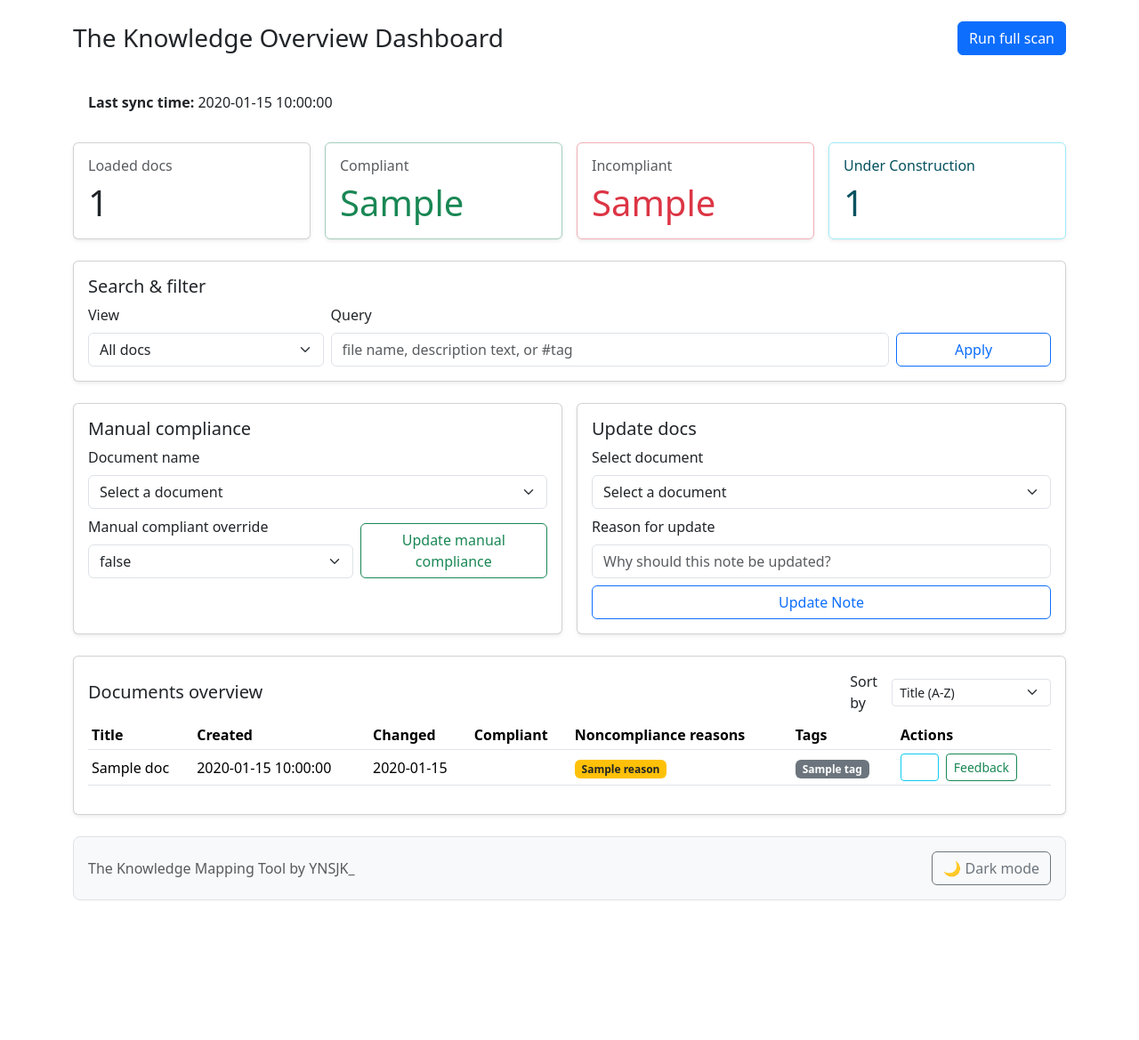
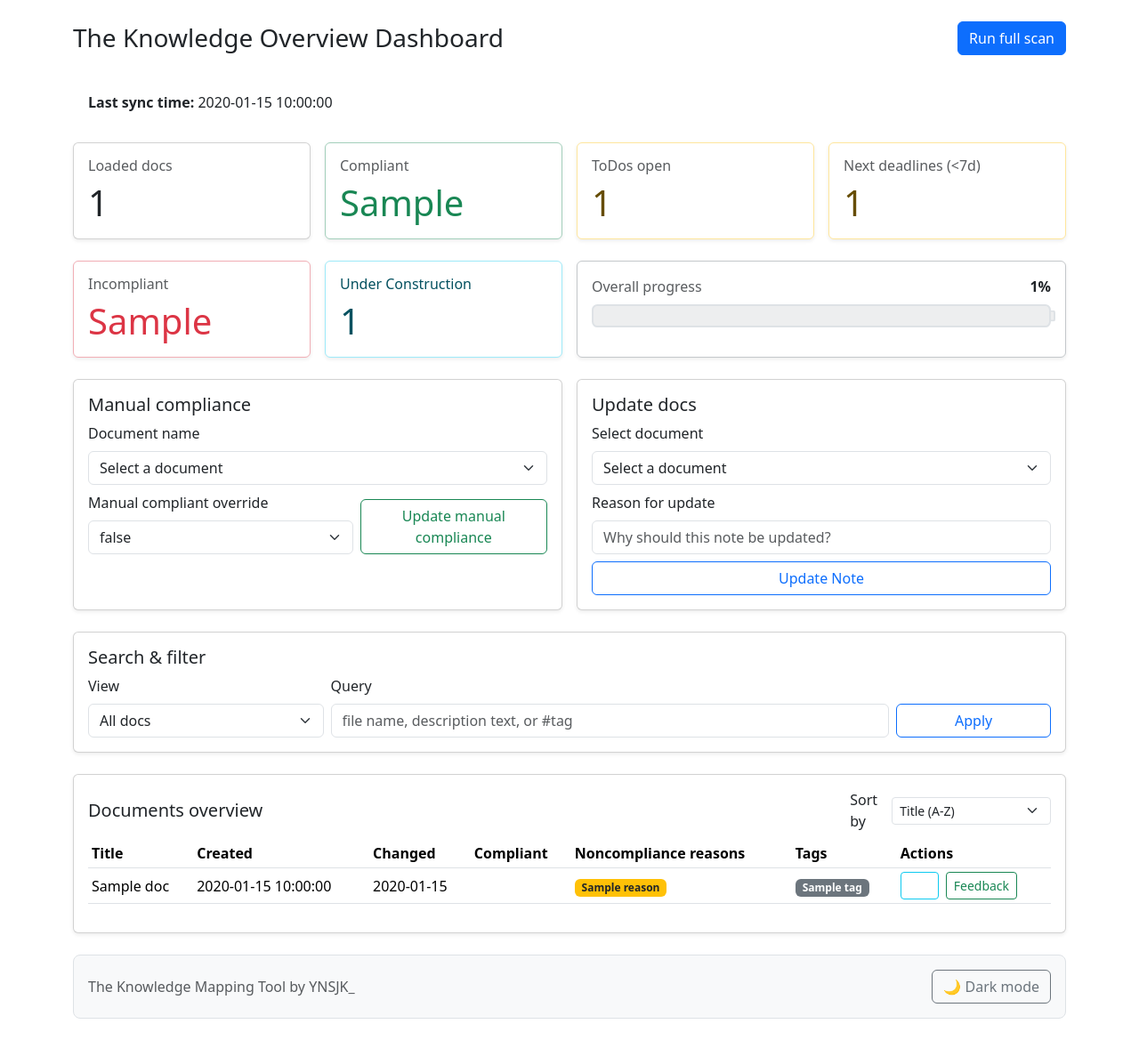
Before and after one commit to supernova576/the_knowledge_mapping, a Flask app: template templates/index.html in a window 1280 px wide. Shown: the part 82-1251 px from the top of the page at 89% size. Before the commit the page ends 1094 px from the top, so only its background shows below. Run offline with Flask 3, Linux system fonts and the light colour scheme; the template is opened without the code that fills it: most values are stand-ins (such as "Sample title", 1, 10 or a date in 2020).

Commit message:
adds battery style progress bar; adds more information to index page

```diff
--- a/app.py
+++ b/app.py
@@ -32,6 +32,13 @@ SW_STATUS_OPTIONS = ["", "Not Started", "In Progress", "Done", "Not Needed"]
 TODO_PRIORITY_OPTIONS = ["Low", "Medium", "High"]
 TODO_PRIORITY_ORDER = {"High": 0, "Medium": 1, "Low": 2}
 DEADLINE_STATUS_OPTIONS = ["Not Started", "In Progress", "Done"]
+INDEX_PROGRESS_WEIGHTS = {
+    "under_construction": 0.2,
+    "incompliant": 0.2,
+    "todos": 0.2,
+    "deadlines": 0.2,
+    "ai_gap": 0.2,
+}
 
 
 def _normalize_todo_priority(value: str | None) -> str:
@@ -680,6 +687,104 @@ def _load_deadlines(parser: DocsParser, include_description: bool = False) -> li
     return sorted(processed_rows, key=_deadline_sort_key)
 
 
+def _count_open_todos(todos: list[dict]) -> int:
+    return len([todo for todo in todos if str(todo.get("progress", "")).strip() != "Done"])
+
+
+def _count_upcoming_deadlines(deadlines: list[dict], days_window: int = 7) -> int:
+    now = datetime.now()
+    cutoff = now + timedelta(days=days_window)
+    upcoming_count = 0
+
+    for deadline in deadlines:
+        if str(deadline.get("status", "")).strip() == "Done":
+            continue
+
+        deadline_date = _parse_deadline_date(deadline.get("date", ""))
+        if deadline_date is None:
+            continue
+
+        deadline_time = _parse_deadline_time(deadline.get("time", ""))
+        deadline_at = (
+            datetime.combine(deadline_date.date(), deadline_time)
+            if deadline_time is not None
+            else datetime.combine(deadline_date.date(), datetime.max.time())
+        )
+        if now <= deadline_at < cutoff:
+            upcoming_count += 1
+
+    return upcoming_count
+
+
+def _count_all_deadlines(deadlines: list[dict]) -> int:
+    return len(deadlines)
+
+
+def _normalize_ratio(value: int, total: int) -> float:
+    if total <= 0:
+        return 0.0
+    return max(0.0, min(1.0, value / total))
+
+
+def _normalize_count(value: int) -> float:
+    if value <= 0:
+        return 0.0
+    return value / (value + 1)
+
+
+def _calculate_latest_ai_feedback_average(database: db) -> float | None:
+    all_feedback_rows = _load_ai_feedback_rows(database, "", "")
+    latest_row_ids = _latest_ai_feedback_row_ids(all_feedback_rows)
+    scores = [
+        row["score_value"]
+        for row in all_feedback_rows
+        if int(row.get("id", 0)) in latest_row_ids and row.get("score_value") is not None
+    ]
+    return sum(scores) / len(scores) if scores else None
+
+
+def _calculate_index_progress(
+    *,
+    total_docs: int,
+    under_construction_count: int,
+    incompliant_docs: int,
+    open_todos_count: int,
+    total_deadlines_count: int,
+    average_ai_score: float | None,
+) -> dict:
+    safe_average_ai_score = 100.0 if average_ai_score is None else max(0.0, min(100.0, average_ai_score))
+    under_construction_norm = _normalize_ratio(under_construction_count, total_docs)
+    incompliant_norm = _normalize_ratio(incompliant_docs, total_docs)
+    todos_norm = _normalize_count(open_todos_count)
+    deadlines_norm = _normalize_count(total_deadlines_count)
+    ai_gap_norm = (100.0 - safe_average_ai_score) / 100.0
+
+    weighted_penalty = (
+        INDEX_PROGRESS_WEIGHTS["under_construction"] * under_construction_norm
+        + INDEX_PROGRESS_WEIGHTS["incompliant"] * incompliant_norm
+        + INDEX_PROGRESS_WEIGHTS["todos"] * todos_norm
+        + INDEX_PROGRESS_WEIGHTS["deadlines"] * deadlines_norm
+        + INDEX_PROGRESS_WEIGHTS["ai_gap"] * ai_gap_norm
+    )
+    progress_value = round(max(0.0, min(100.0, 100.0 * (1.0 - weighted_penalty))))
+
+    if progress_value >= 80:
+        progress_color = "bg-success"
+    elif progress_value >= 60:
+        progress_color = "bg-info"
+    elif progress_value >= 40:
+        progress_color = "bg-warning"
+    else:
+        progress_color = "bg-danger"
+
+    return {
+        "value": progress_value,
+        "color_class": progress_color,
+        "color": _progress_bar_color(progress_value),
+        "average_ai_score": safe_average_ai_score,
+    }
+
+
 def _load_hslu_overview(parser: DocsParser, database: db, semester: str, module: str, sw: str) -> tuple[list[str], str, list[str], str, str, list[dict], str]:
     rows = parser.parse_hslu_sw_overview()
     semesters = sorted(
@@ -840,6 +945,29 @@ def _format_feedback_score(value) -> str:
 def _interpolate_rgb(start: tuple[int, int, int], end: tuple[int, int, int], factor: float) -> tuple[int, int, int]:
     bounded_factor = max(0.0, min(1.0, factor))
     return tuple(round(start[index] + (end[index] - start[index]) * bounded_factor) for index in range(3))
+
+
+def _progress_bar_color(value: float) -> str:
+    bounded_value = max(0.0, min(100.0, float(value)))
+    color_stops = [
+        (0.0, (109, 56, 117)),
+        (30.0, (219, 31, 31)),
+        (50.0, (219, 106, 31)),
+        (75.0, (219, 191, 31)),
+        (90.0, (153, 219, 31)),
+        (100.0, (81, 120, 10)),
+    ]
+
+    for index in range(1, len(color_stops)):
+        end_position, end_color = color_stops[index]
+        start_position, start_color = color_stops[index - 1]
+        if bounded_value <= end_position:
+            segment_span = end_position - start_position
+            factor = 0.0 if segment_span == 0 else (bounded_value - start_position) / segment_span
+            rgb = _interpolate_rgb(start_color, end_color, factor)
+            return "#{:02X}{:02X}{:02X}".format(*rgb)
+
+    return "#{:02X}{:02X}{:02X}".format(*color_stops[-1][1])
 
 
 def _feedback_score_color(value) -> str:
@@ -982,8 +1110,21 @@ def index():
 
     _sort_docs(processed_docs, sort_by)
     last_sync_time = database.get_last_sync_time()
+    open_todos_count = _count_open_todos(_load_todos(parser, query=""))
+    deadlines = _load_deadlines(parser, include_description=False)
+    upcoming_deadlines_count = _count_upcoming_deadlines(deadlines)
+    total_deadlines_count = _count_all_deadlines(deadlines)
 
     under_construction_count = len(under_construction_docs)
+    average_ai_score = _calculate_latest_ai_feedback_average(database)
+    index_progress = _calculate_index_progress(
+        total_docs=total_docs,
+        under_construction_count=under_construction_count,
+        incompliant_docs=incompliant_docs,
+        open_todos_count=open_todos_count,
+        total_deadlines_count=total_deadlines_count,
+        average_ai_score=average_ai_score,
+    )
     manual_compliance_docs = sorted(
         [{"id": str(item.get("id", "")).strip(), "title": str(item.get("title", "")).strip()} for item in database.get_all_docs().values()],
         key=lambda value: value["title"].casefold(),
@@ -1001,6 +1142,11 @@ def index():
         last_sync_time=_format_sync_time_relative_to_now(last_sync_time),
         last_sync_alert=_sync_banner_state(last_sync_time),
         under_construction_count=under_construction_count,
+        open_todos_count=open_todos_count,
+        upcoming_deadlines_count=upcoming_deadlines_count,
+        total_progress=index_progress["value"],
+        total_progress_color_class=index_progress["color_class"],
+        total_progress_color=index_progress["color"],
         manual_compliance_docs=manual_compliance_docs,
     )
 
@@ -1816,12 +1962,7 @@ def ai_feedback_overview():
         key=lambda item: item["title"].casefold(),
     )
 
-    scores = [
-        row["score_value"]
-        for row in all_feedback_rows
-        if row.get("included_in_average") and row.get("score_value") is not None
-    ]
-    average_score = sum(scores) / len(scores) if scores else None
+    average_score = _calculate_latest_ai_feedback_average(database)
     openrouter_credits_left = str(database.get_setting("openrouter_credits_left", "N/A") or "").strip() or "N/A"
 
     return render_template(
--- a/static/css/app.css
+++ b/static/css/app.css
@@ -111,3 +111,32 @@ body {
   --bs-table-hover-bg: #ffc61a;
   color: #4a3200;
 }
+
+.km-battery-progress {
+  position: relative;
+  height: 1.6rem;
+  border: 2px solid var(--bs-border-color);
+  border-radius: 0.4rem;
+  background-color: rgba(var(--bs-secondary-rgb), 0.12);
+  overflow: visible;
+}
+
+.km-battery-progress::after {
+  content: "";
+  position: absolute;
+  top: 50%;
+  right: -0.45rem;
+  width: 0.3rem;
+  height: 0.8rem;
+  border: 2px solid var(--bs-border-color);
+  border-left: 0;
+  border-radius: 0 0.2rem 0.2rem 0;
+  transform: translateY(-50%);
+  background-color: rgba(var(--bs-secondary-rgb), 0.12);
+}
+
+.km-battery-progress-fill {
+  height: 100%;
+  border-radius: 0.2rem;
+  transition: width 0.3s ease, background-color 0.3s ease;
+}
--- a/templates/index.html
+++ b/templates/index.html
@@ -45,27 +45,35 @@
         <div class="row g-3 mb-4">
             <div class="col-lg col-md-6"><div class="card shadow-sm h-100"><div class="card-body"><h2 class="h6 text-muted">Loaded docs</h2><p class="display-6 mb-0">{{ total_docs }}</p></div></div></div>
             <div class="col-lg col-md-6"><div class="card shadow-sm border-success-subtle h-100"><div class="card-body"><h2 class="h6 text-muted">Compliant</h2><p class="display-6 text-success mb-0">{{ compliant_docs }}</p></div></div></div>
+            <div class="col-lg-3 col-md-6">
+                <div class="card shadow-sm border-warning-subtle h-100"><div class="card-body">
+                    <h2 class="h6 text-muted">ToDos open</h2>
+                    <p class="display-6 text-warning-emphasis mb-0">{{ open_todos_count }}</p>
+                </div></div>
+            </div>
+            <div class="col-lg-3 col-md-6">
+                <div class="card shadow-sm border-warning-subtle h-100"><div class="card-body">
+                    <h2 class="h6 text-muted">Next deadlines (&lt;7d)</h2>
+                    <p class="display-6 text-warning-emphasis mb-0">{{ upcoming_deadlines_count }}</p>
+                </div></div>
+            </div>
+        </div>
+
+        <div class="row g-3 mb-4">
             <div class="col-lg col-md-6"><div class="card shadow-sm border-danger-subtle h-100"><div class="card-body"><h2 class="h6 text-muted">Incompliant</h2><p class="display-6 text-danger mb-0">{{ incompliant_docs }}</p></div></div></div>
             <div class="col-lg col-md-6"><div class="card shadow-sm border-info-subtle h-100"><div class="card-body"><h2 class="h6 text-info-emphasis">Under Construction</h2><p class="display-6 text-info-emphasis mb-0">{{ under_construction_count }}</p></div></div></div>
+            <div class="col-lg-6 col-md-12">
+                <div class="card shadow-sm border-secondary-subtle h-100"><div class="card-body">
+                    <div class="d-flex justify-content-between align-items-center gap-2 mb-2">
+                        <h2 class="h6 text-muted mb-0">Overall progress</h2>
+                        <span class="fw-semibold">{{ total_progress }}%</span>
+                    </div>
+                    <div class="km-battery-progress" role="progressbar" aria-label="Overall progress" aria-valuemin="0" aria-valuemax="100" aria-valuenow="{{ total_progress }}">
+                        <div class="km-battery-progress-fill" style="width: {{ total_progress }}%; background-color: {{ total_progress_color }};"></div>
+                    </div>
+                </div></div>
+            </div>
         </div>
-
-        <div class="card shadow-sm mb-4"><div class="card-body">
-            <h2 class="h5">Search & filter</h2>
-            <form method="get" action="{{ url_for('index') }}" class="row g-2 align-items-end">
-                <div class="col-md-3"><label class="form-label">View</label><select name="view" class="form-select">
-                    <option value="all" {% if selected_view=='all' %}selected{% endif %}>All docs</option>
-                    <option value="name" {% if selected_view=='name' %}selected{% endif %}>By name</option>
-                    <option value="description" {% if selected_view=='description' %}selected{% endif %}>By description</option>
-                    <option value="tag" {% if selected_view=='tag' %}selected{% endif %}>By tag</option>
-                    <option value="compliant" {% if selected_view=='compliant' %}selected{% endif %}>Compliant only</option>
-                    <option value="incompliant" {% if selected_view=='incompliant' %}selected{% endif %}>Incompliant only</option>
-                    <option value="under_construction" {% if selected_view=='under_construction' %}selected{% endif %}>Under construction only</option>
-                </select></div>
-                <div class="col-md-7"><label class="form-label">Query</label><input name="q" value="{{ query }}" class="form-control" placeholder="file name, description text, or #tag" /></div>
-                <input type="hidden" name="sort" value="{{ selected_sort }}" />
-                <div class="col-md-2 d-grid"><button class="btn btn-outline-primary">Apply</button></div>
-            </form>
-        </div></div>
 
         <div class="row g-3 mb-4">
             <div class="col-md-6">
@@ -91,6 +99,24 @@
                 </div></div>
             </div>
         </div>
+
+        <div class="card shadow-sm mb-4"><div class="card-body">
+            <h2 class="h5">Search & filter</h2>
+            <form method="get" action="{{ url_for('index') }}" class="row g-2 align-items-end">
+                <div class="col-md-3"><label class="form-label">View</label><select name="view" class="form-select">
+                    <option value="all" {% if selected_view=='all' %}selected{% endif %}>All docs</option>
+                    <option value="name" {% if selected_view=='name' %}selected{% endif %}>By name</option>
+                    <option value="description" {% if selected_view=='description' %}selected{% endif %}>By description</option>
+                    <option value="tag" {% if selected_view=='tag' %}selected{% endif %}>By tag</option>
+                    <option value="compliant" {% if selected_view=='compliant' %}selected{% endif %}>Compliant only</option>
+                    <option value="incompliant" {% if selected_view=='incompliant' %}selected{% endif %}>Incompliant only</option>
+                    <option value="under_construction" {% if selected_view=='under_construction' %}selected{% endif %}>Under construction only</option>
+                </select></div>
+                <div class="col-md-7"><label class="form-label">Query</label><input name="q" value="{{ query }}" class="form-control" placeholder="file name, description text, or #tag" /></div>
+                <input type="hidden" name="sort" value="{{ selected_sort }}" />
+                <div class="col-md-2 d-grid"><button class="btn btn-outline-primary">Apply</button></div>
+            </form>
+        </div></div>
 
         <div class="card shadow-sm"><div class="card-body">
             <div class="d-flex justify-content-between align-items-center gap-2 flex-wrap mb-2">
```
